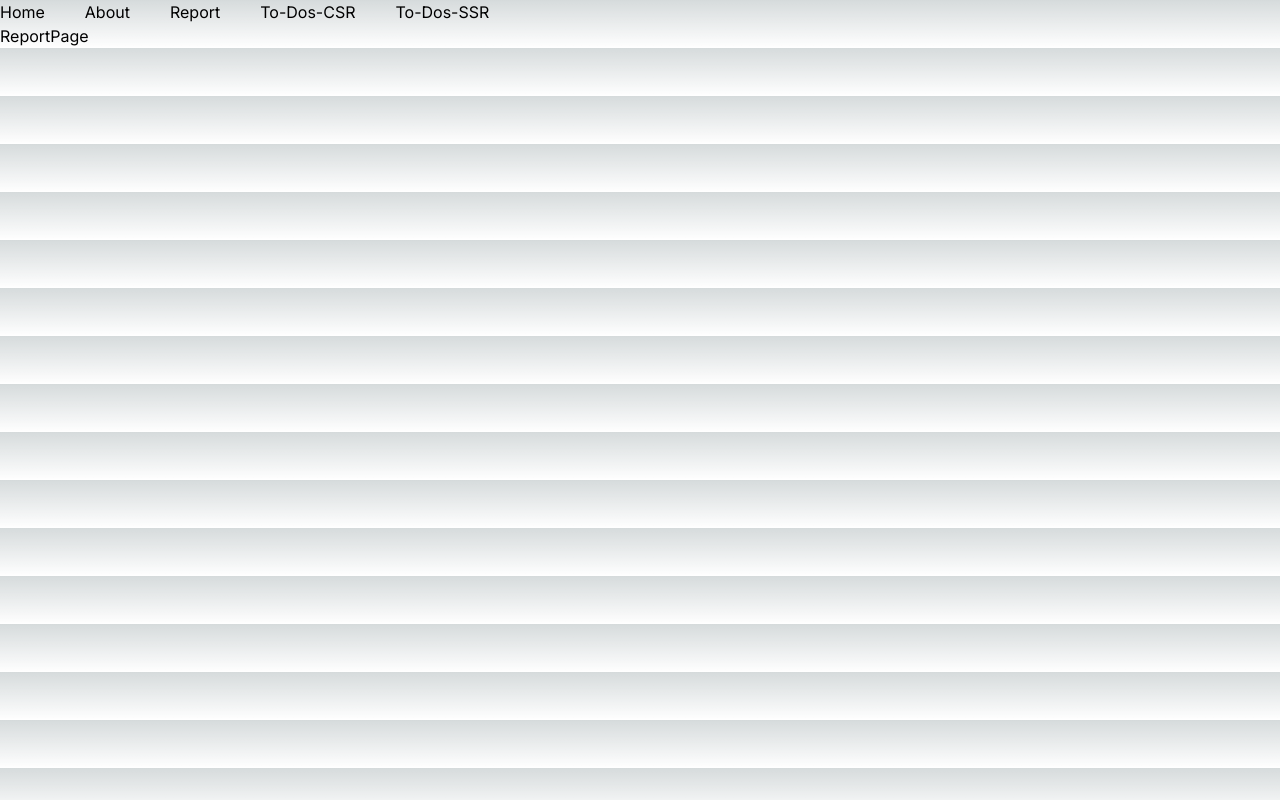
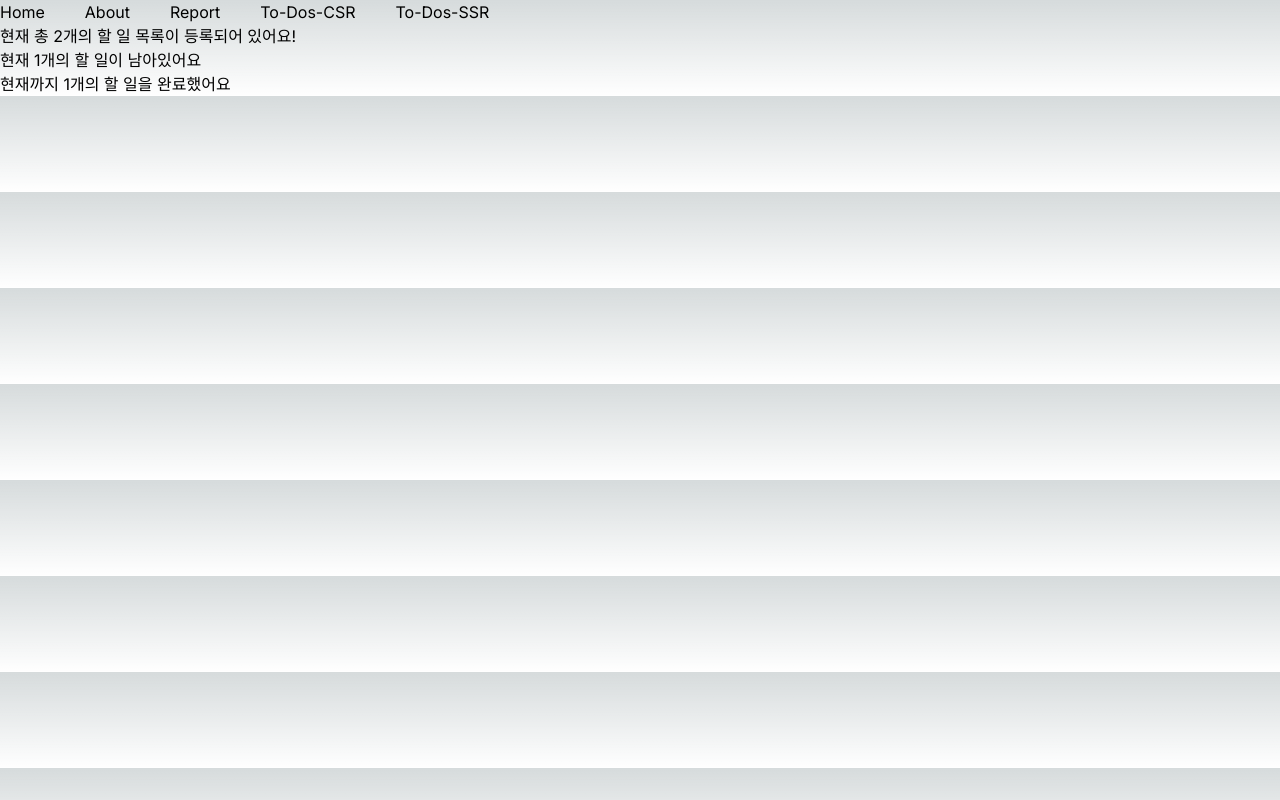
Before and after one commit to Hyeryeon-Seo/Next-prac2-to-do-list, a Next.js app: page /report in a window 1280 px wide. Built offline with nearby package versions, Linux system fonts and the light colour scheme; no server answers; data requests are answered from the project's data file.

Commit message:
feat: report isr page 간략히 구현(todos.length 활용)

```diff
--- a/src/app/report/page.tsx
+++ b/src/app/report/page.tsx
@@ -1,15 +1,30 @@
-import React from "react";
+import type { Todo } from "@/types";
 
 // ISR (10초 주기)
 const ReportPage = async () => {
-	const response = await fetch(`http://localhost:4000/reports`, {
+	const response = await fetch(`http://localhost:4000/todos`, {
 		// 통계정보는 json-server에 만들기
 		next: {
 			revalidate: 10,
 		},
 	});
-	const data = await response.json(); // 타입 써서 import 해오기
-	return <div>ReportPage</div>;
+	const todos = await response.json(); // 타입 써서 import 해오기
+
+	const totalNumTodos = todos.length;
+	const totalNumInProgressTodos = todos.filter(
+		(todo: Todo) => todo.isDone === false
+	).length;
+	const totalNumDoneTodos = todos.filter(
+		(todo: Todo) => todo.isDone === true
+	).length;
+	return (
+		<div>
+			{/* TODO 간략하게 working , done todos 보여주기 (표로?) */}
+			<p>현재 총 {totalNumTodos}개의 할 일 목록이 등록되어 있어요!</p>
+			<p>현재 {totalNumInProgressTodos}개의 할 일이 남아있어요</p>
+			<p>현재까지 {totalNumDoneTodos}개의 할 일을 완료했어요</p>
+		</div>
+	);
 };
 
 export default ReportPage;
--- a/src/app/todos-csr/page.tsx
+++ b/src/app/todos-csr/page.tsx
@@ -46,9 +46,7 @@ const TodosCSRPage = () => {
 	});
 
 	// useMutation - patch todo (toggle isDone)
-	const toggleDoneMutation = useMutation({
-		// mu,
-	});
+	const toggleDoneMutation = useMutation({});
 
 	// useMutation - delete todo
 	const deleteTodoMutation = useMutation({
```
